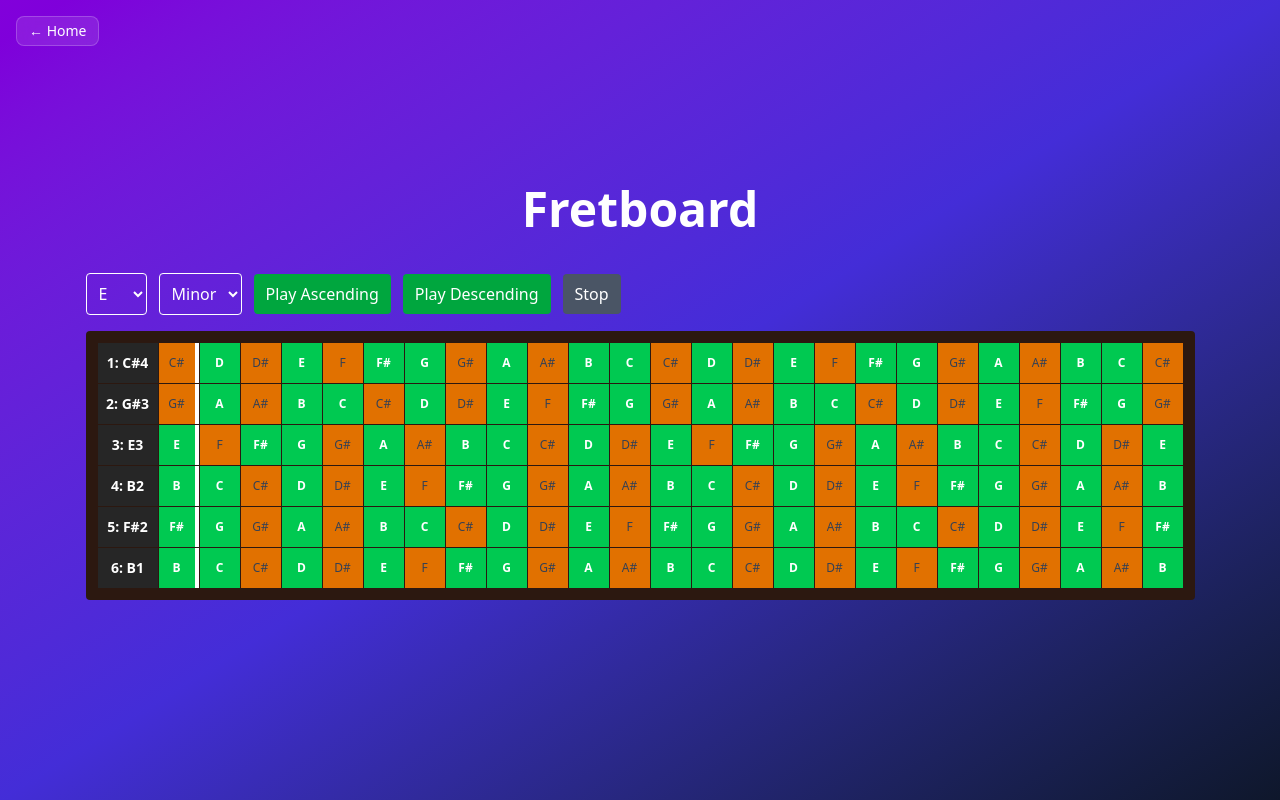
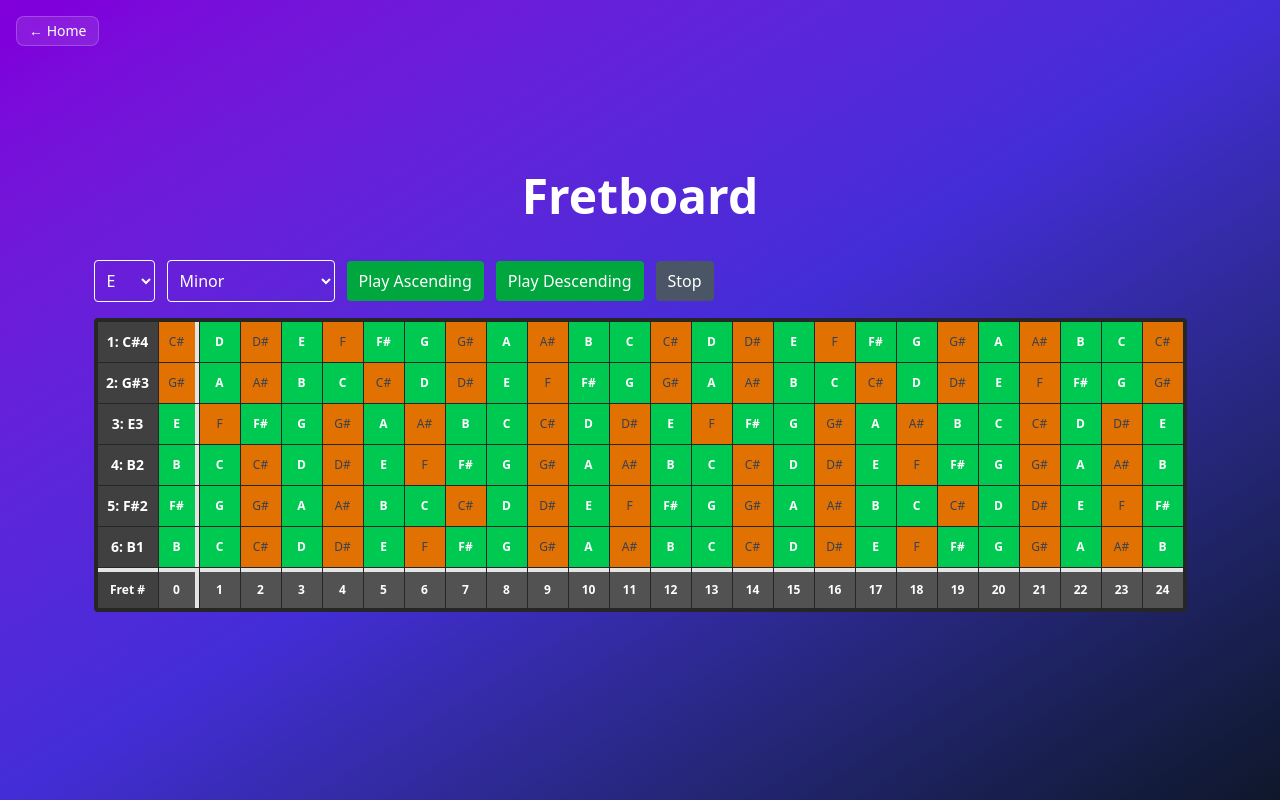
Before and after one commit to stesel/guitar-grok, a Next.js app: page /fretboard in a window 1280 px wide. Built offline with nearby package versions, Linux system fonts and the light colour scheme.

Commit message:
Add pentatonics

```diff
--- a/src/components/Fretboard.tsx
+++ b/src/components/Fretboard.tsx
@@ -32,7 +32,7 @@ const noteFrequencies: Record<string, number> = {
   B: 493.88,
 };
 
-type ScaleType = "major" | "minor";
+type ScaleType = "major" | "minor" | "major-pentatonic" | "minor-pentatonic";
 
 interface StringSpec {
   note: string;
@@ -61,13 +61,34 @@ function getFrequency(note: string, octave: number): number {
 }
 
 function buildScale(root: string, type: ScaleType): string[] {
-  const pattern =
-    type === "major" ? [2, 2, 1, 2, 2, 2, 1] : [2, 1, 2, 2, 1, 2, 2];
+  let pattern: number[];
+  switch (type) {
+    case "major":
+      pattern = [2, 2, 1, 2, 2, 2, 1];
+      break;
+    case "minor":
+      pattern = [2, 1, 2, 2, 1, 2, 2];
+      break;
+    case "major-pentatonic":
+      // Major pentatonic: 1, 2, 3, 5, 6 (intervals: 2, 2, 3, 2, 3)
+      pattern = [2, 2, 3, 2, 3];
+      break;
+    case "minor-pentatonic":
+      // Minor pentatonic: 1, b3, 4, 5, b7 (intervals: 3, 2, 2, 3, 2)
+      pattern = [3, 2, 2, 3, 2];
+      break;
+    default:
+      pattern = [2, 2, 1, 2, 2, 2, 1];
+  }
   const scale: string[] = [root];
   let idx = chromaticScale.indexOf(root as (typeof chromaticScale)[number]);
   for (const step of pattern) {
     idx = (idx + step) % chromaticScale.length;
     scale.push(chromaticScale[idx]);
+  }
+  // For pentatonics, only 5 notes
+  if (type === "major-pentatonic" || type === "minor-pentatonic") {
+    return scale.slice(0, 5);
   }
   return scale.slice(0, 7);
 }
@@ -177,6 +198,8 @@ export default function Fretboard() {
         >
           <option value="major">Major</option>
           <option value="minor">Minor</option>
+          <option value="major-pentatonic">Major Pentatonic</option>
+          <option value="minor-pentatonic">Minor Pentatonic</option>
         </select>
         <button
           type="button"
@@ -202,16 +225,17 @@ export default function Fretboard() {
       </div>
       <div className="overflow-x-auto">
         <div
-          className="grid gap-px bg-[#2c1810] p-3 rounded"
+          className="grid gap-px bg-neutral-800 p-1 rounded"
           style={{
             gridTemplateColumns: "60px repeat(25, 40px)",
-            gridTemplateRows: "repeat(6, 40px)",
+            gridTemplateRows: "repeat(6, 40px) 40px", // Fret numbers row at the bottom
             width: "fit-content",
           }}
         >
+          {/* Strings and frets */}
           {tuning.map((s, stringIdx) => (
             <React.Fragment key={s.label}>
-              <div className="flex items-center justify-center bg-neutral-800 text-white text-sm font-semibold">
+              <div className="flex items-center justify-center bg-neutral-700 text-white text-sm font-semibold">
                 {s.label}
               </div>
               {Array.from({ length: 25 }).map((_, fret) => {
@@ -229,7 +253,9 @@ export default function Fretboard() {
                     ? "bg-green-500 text-white font-semibold"
                     : "bg-amber-600 text-gray-700";
                 // Add white border to first fret (second column)
-                const borderClass = isOpen ? "border-r-4 border-white" : "";
+                const borderClass = isOpen
+                  ? "border-r-4 border-neutral-200"
+                  : "";
                 return (
                   <div
                     key={`${stringIdx}-${fret}`}
@@ -245,6 +271,20 @@ export default function Fretboard() {
               })}
             </React.Fragment>
           ))}
+          {/* Fret numbers row at the bottom */}
+          <div className="flex items-center justify-center bg-neutral-700 text-white text-xs font-bold border-neutral-200 border-t-4">
+            Fret #
+          </div>
+          {Array.from({ length: 25 }).map((_, fret) => (
+            <div
+              key={`fret-num-${fret}`}
+              className={`flex items-center justify-center bg-neutral-600 text-white text-xs font-bold border-neutral-200 border-t-4 ${
+                fret === 0 ? "border-r-4" : ""
+              }`}
+            >
+              {fret}
+            </div>
+          ))}
         </div>
       </div>
     </div>
```
